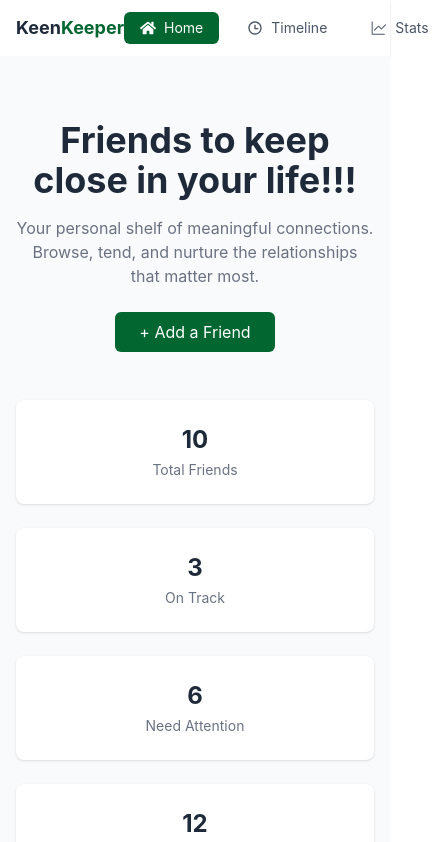
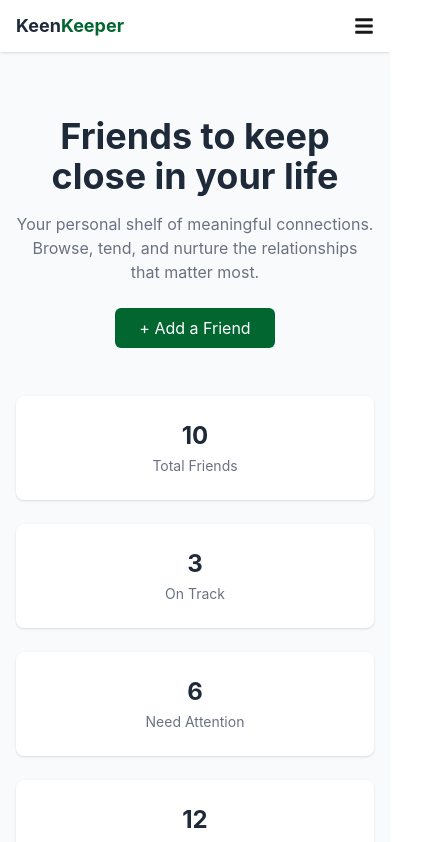
Before and after one commit to nibirshahriar/Keen-Keeper-A7, a React (Vite) app: page / in a window 390 px wide. Shown: the top 842 px of the page, 445 px wide, since content can reach past the window. Built offline with nearby package versions, Linux system fonts and the light colour scheme.

Commit message:
added humsburger just make responsive for mobile

```diff
--- a/src/components/Homepage/Banner.jsx
+++ b/src/components/Homepage/Banner.jsx
@@ -5,7 +5,7 @@ const Banner = () => {
     <div className="py-16 bg-gray-50">
       <div className="max-w-6xl mx-auto text-center px-4">
         <h1 className="text-4xl md:text-5xl font-bold text-gray-800">
-          Friends to keep close in your life!!!
+          Friends to keep close in your life
         </h1>
 
         <p className="text-gray-500 mt-4 max-w-2xl mx-auto">
--- a/src/components/Shared/Navbar.jsx
+++ b/src/components/Shared/Navbar.jsx
@@ -1,45 +1,77 @@
-import React from "react";
+import React, { useState } from "react";
 import MyNavLink from "./MyNavLink";
-import { FaHome } from "react-icons/fa";
+import { FaHome, FaBars, FaTimes } from "react-icons/fa";
 import { RiTimeLine } from "react-icons/ri";
 import { GoGraph } from "react-icons/go";
 
 const Navbar = () => {
+  const [open, setOpen] = useState(false);
+
   return (
-    <nav className="shadow">
+    <nav className="shadow relative">
       <div className="w-full flex justify-between items-center px-4 md:px-10 py-3">
         <h2 className="text-lg font-semibold text-gray-800">
           <span className="font-bold">Keen</span>
           <span className="font-bold text-green-800">Keeper</span>
         </h2>
-
-        <ul className="flex items-center gap-3 text-sm">
+        <ul className="hidden md:flex items-center gap-3 text-sm">
           <li>
             <MyNavLink to="/">
               <span className="flex items-center gap-2">
-                <FaHome className="text-base" />
-                <span>Home</span>
+                <FaHome />
+                Home
               </span>
             </MyNavLink>
           </li>
           <li>
             <MyNavLink to="/timeline">
               <span className="flex items-center gap-2">
-                <RiTimeLine className="text-base" />
-                <span>Timeline</span>
+                <RiTimeLine />
+                Timeline
               </span>
             </MyNavLink>
           </li>
           <li>
             <MyNavLink to="/stats">
               <span className="flex items-center gap-2">
-                <GoGraph className="text-base" />
-                <span>Stats</span>
+                <GoGraph />
+                Stats
               </span>
             </MyNavLink>
           </li>
         </ul>
+        <button className="md:hidden text-xl" onClick={() => setOpen(!open)}>
+          {open ? <FaTimes /> : <FaBars />}
+        </button>
       </div>
+      {open && (
+        <ul className="md:hidden flex flex-col gap-3 px-4 pb-4 text-sm bg-white shadow">
+          <li onClick={() => setOpen(false)}>
+            <MyNavLink to="/">
+              <span className="flex items-center gap-2">
+                <FaHome />
+                Home
+              </span>
+            </MyNavLink>
+          </li>
+          <li onClick={() => setOpen(false)}>
+            <MyNavLink to="/timeline">
+              <span className="flex items-center gap-2">
+                <RiTimeLine />
+                Timeline
+              </span>
+            </MyNavLink>
+          </li>
+          <li onClick={() => setOpen(false)}>
+            <MyNavLink to="/stats">
+              <span className="flex items-center gap-2">
+                <GoGraph />
+                Stats
+              </span>
+            </MyNavLink>
+          </li>
+        </ul>
+      )}
     </nav>
   );
 };
```
Also changed, not shown: 1 other file (tests, documents, lock files or other folders).
